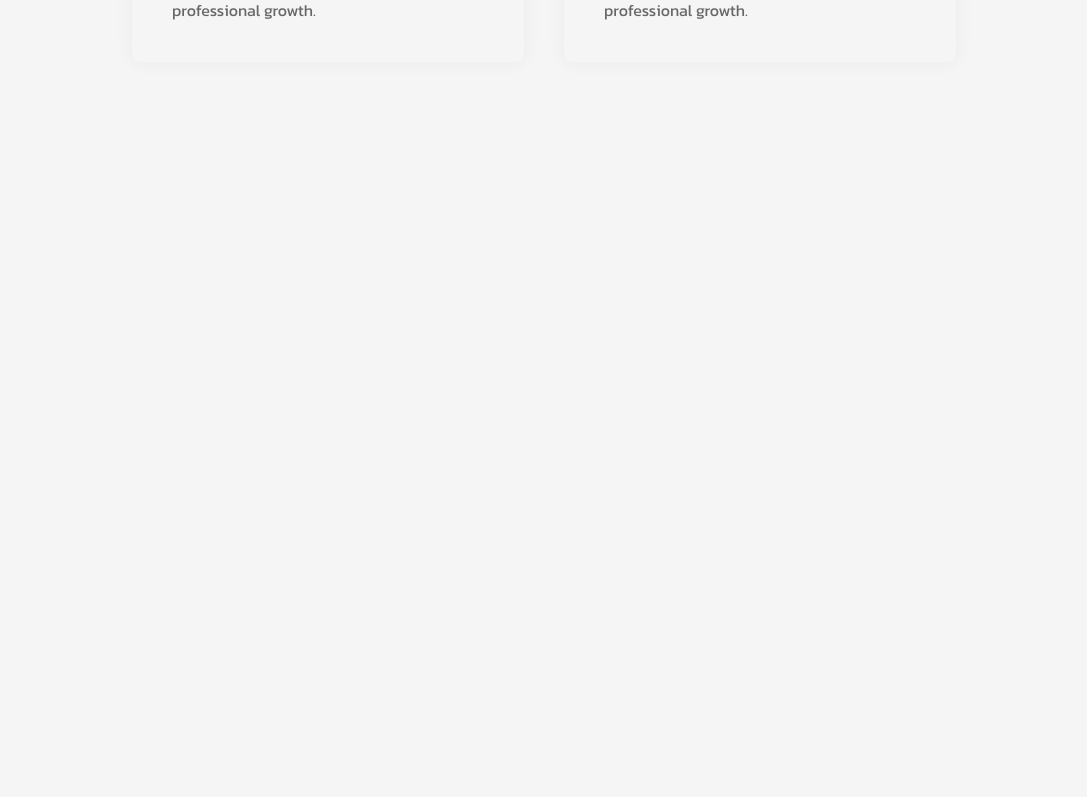
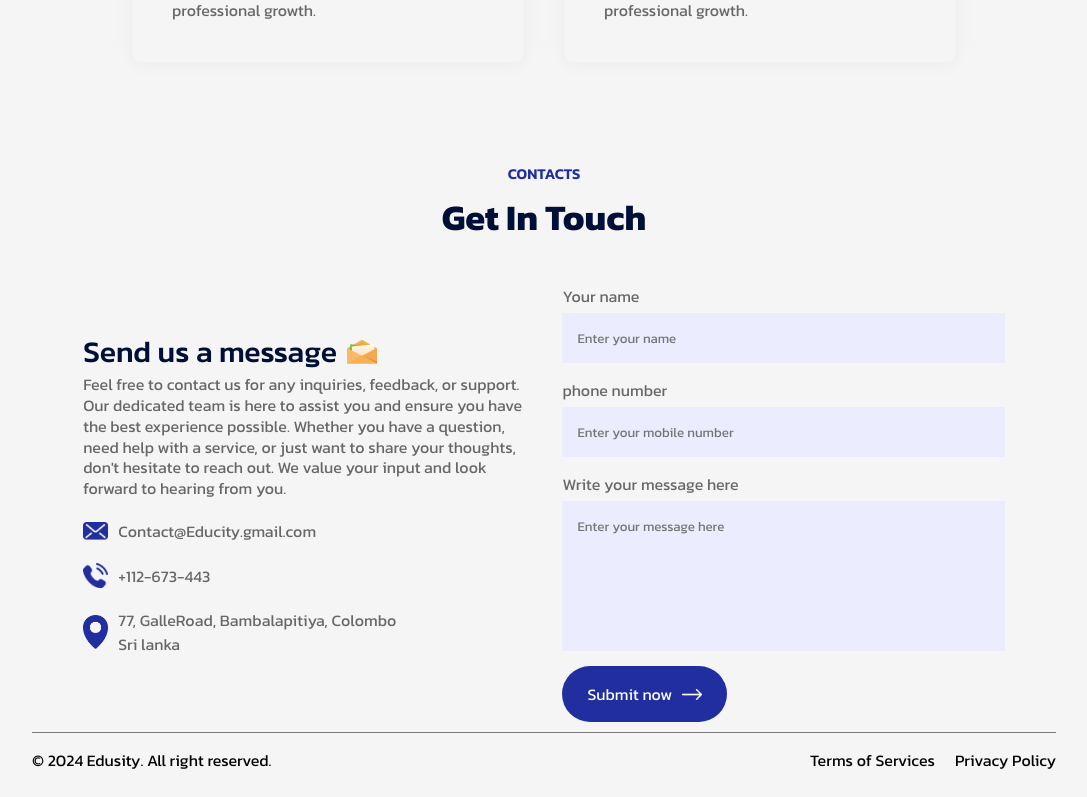
Before and after one commit to ChathuraIshara/Edusity, a React (Vite) app: page / in a window 1280 px wide. Shown: the part 3107-3904 px from the top of the page, without its empty margins (96-1183 px from the left). Before the commit the page ends 3269 px from the top, so only its background shows below. Built offline with nearby package versions, Linux system fonts and the light colour scheme.

Commit message:
footer implemented

```diff
--- a/src/App.jsx
+++ b/src/App.jsx
@@ -6,6 +6,8 @@ import Title from "./components/Title/Title";
 import About from "./components/About/About";
 import Campus from "./components/Campus/Campus";
 import Testimonials from "./components/Testimonials/Testimonials";
+import { Contact } from "./components/Contact/Contact";
+import Footer from "./components/Footer/Footer";
 function App() {
   return (
     <div>
@@ -19,6 +21,9 @@ function App() {
         <Campus></Campus>
         <Title subtitle="TESTIMONIALS" title="What Student Says"></Title>
         <Testimonials></Testimonials>
+        <Title subtitle="Contacts" title="Get In Touch"></Title>
+        <Contact></Contact>
+        <Footer></Footer>
       </div>
     </div>
   );
--- /dev/null
+++ b/src/components/Contact/Contact.jsx
@@ -0,0 +1,37 @@
+import React from 'react'
+import './contact.css';
+import msgicon from '../../assets/msg-icon.png';
+import mailicon from '../../assets/mail-icon.png';
+import phoneicon from '../../assets/phone-icon.png';
+import locationicon from '../../assets/location-icon.png';
+import whitearrow from '../../assets/white-arrow.png';
+
+export const Contact = () => {
+  return (
+    <div className='contact'>
+        <div className='contact-col'>
+            <h3>Send us a message  <img src={msgicon}></img></h3>
+            <p>Feel free to contact us for any inquiries, feedback, or support. Our dedicated team is here to assist you and ensure you have the best experience possible. Whether you have a question, need help with a service, or just want to share your thoughts, don't hesitate to reach out. We value your input and look forward to hearing from you.</p>
+            <ul>
+                <li><img src={mailicon}></img>Contact@Educity.gmail.com</li>
+                <li><img src={phoneicon}></img>+112-673-443</li>
+                <li><img src={locationicon}></img>77, GalleRoad, Bambalapitiya, Colombo<br/>Sri lanka</li>
+            </ul>
+
+        </div>
+        <div className='contact-col'>
+            <form>
+                <label>Your name</label>
+                <input type="text" name='name' placeholder='Enter your name' required></input>
+                <label>phone number</label>
+                <input type="tel" name="phone" placeholder='Enter your mobile number' required></input>
+                <label>Write your message here</label>
+                <textarea name="message" rows="6" placeholder='Enter your message here' required></textarea>
+                <button className='btn darkbtn'>Submit now<img src={whitearrow}></img></button>
+            </form>
+
+
+        </div>
+    </div>
+  )
+}
--- /dev/null
+++ b/src/components/Contact/contact.css
@@ -0,0 +1,53 @@
+.contact
+{
+    margin: 8px auto;
+    display: flex;
+    align-items: center;
+    justify-content: space-between;
+    max-width: 90%;
+}
+
+.contact-col
+{
+    flex-basis: 48%;
+    color: #676767;
+}
+.contact-col h3{
+    font-size: 30px;
+    font-weight: 500;
+    color:#000F38;
+    display: flex;
+    align-items: center;
+
+}
+
+.contact-col h3 img{
+    width: 30px;
+    margin-left: 10px;
+}
+
+.contact-col p{
+    max-width: 450px;
+    line-height: 1.3;
+}
+.contact-col ul li{
+    display: flex;
+    align-items: center;
+    margin:20px 0;
+}
+.contact-col ul li img{
+    width: 25px;
+    margin-right: 10px;
+}
+
+.contact form input, .contact form textarea{
+    display: block;
+    width: 100%;
+    background: #EBECFE;
+    padding:15px;
+    border: 0;
+    outline: 0;
+    margin-bottom: 15px;
+    margin-top: 5px;
+    resize:none;
+}
--- /dev/null
+++ b/src/components/Footer/Footer.jsx
@@ -0,0 +1,16 @@
+import React from 'react'
+import './footer.css';
+
+function Footer() {
+  return (
+    <div className='footer'>
+        <p>© 2024 Edusity. All right reserved.</p>
+        <ul>
+            <li>Terms of Services</li>
+            <li>Privacy Policy</li>
+        </ul>
+    </div>
+  )
+}
+
+export default Footer
--- /dev/null
+++ b/src/components/Footer/footer.css
@@ -0,0 +1,15 @@
+.footer
+{
+    margin:10px auto;
+    display: flex;
+    align-items: center;
+    justify-content: space-between;
+    border-top: 1px solid #797979;
+    padding:15px 0;
+}
+
+.footer ul li{
+    display: inline-block;
+    margin-left: 20px;
+    list-style: none;
+}
```
